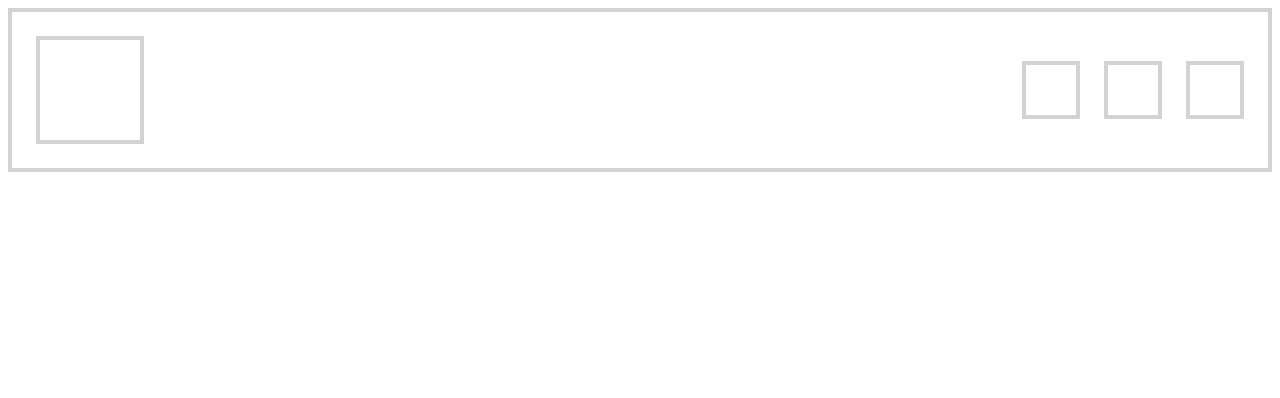
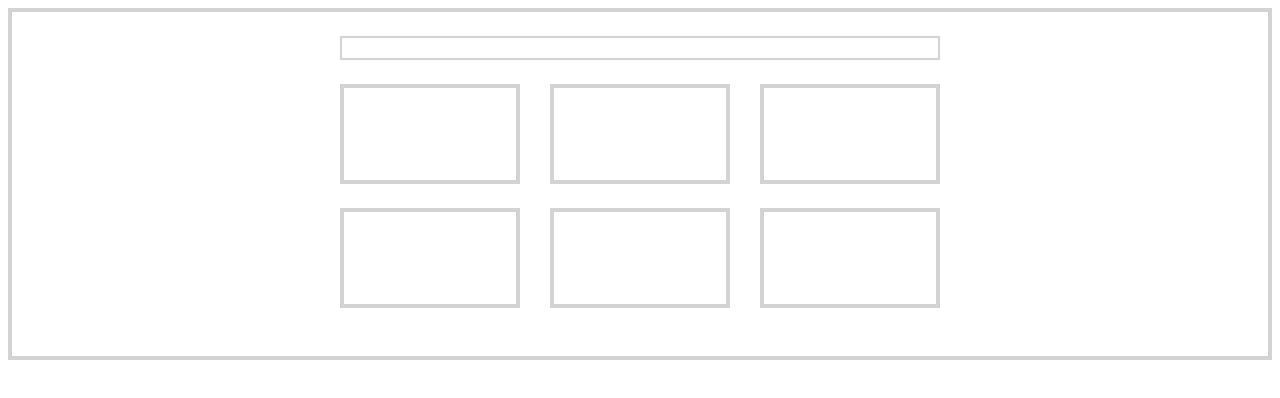
Before and after one commit to Ahmednm786/css-layout-, a plain HTML site: page index.html in a window 1280 px wide. Drawn offline with Linux system fonts and the light colour scheme.

Commit message:
initialised git repository

```diff
--- a/index.html
+++ b/index.html
@@ -11,11 +11,16 @@
 
 <body>
     <div class="container">
-        <div class="box"></div>
-        <div class="box-wrapper">
-            <div class="box box-small"></div>
-            <div class="box box-small"></div>
-            <div class="box box-small"></div>
+        <div class="row">
+            <div class="title"></div>
+            <div class="box-wrapper">
+                <div class="box"></div>
+                <div class="box"></div>
+                <div class="box"></div>
+                <div class="box"></div>
+                <div class="box"></div>
+                <div class="box"></div>
+            </div>
         </div>
     </div>
 </body>
--- a/style.css
+++ b/style.css
@@ -1,23 +1,34 @@
-.box {
-    border: 4px solid lightgray;
-    width: 100px;
-    height: 100px;
+* {
+    box-sizing: border-box;
 }
 
-.box-small {
-    width: 50px;
-    height: 50px;
-    margin-left: 24px;
+.container {
+  border: 4px solid lightgray;
+  padding: 24px 24px 24px 24px;
+}
+
+.row {
+    width: 100%;
+    max-width: 600px;
+    margin: 0 auto;
+}
+
+.title {
+    border: 2px solid lightgray;
+    width: 100%;
+    height: 24px;
+    margin-bottom: 24px;
+}
+
+.box {
+  border: 4px solid lightgray;
+  width: 30%;
+  height: 100px;
+  margin-bottom: 24px;
 }
 
 .box-wrapper {
     display: flex;
-    align-items: center;
+    flex-wrap: wrap;
+    justify-content: space-between;
 }
-
-.container {
-    border: 4px solid lightgray;
-    display: flex;
-    justify-content: space-between;
-    padding: 24px;
-}
```
